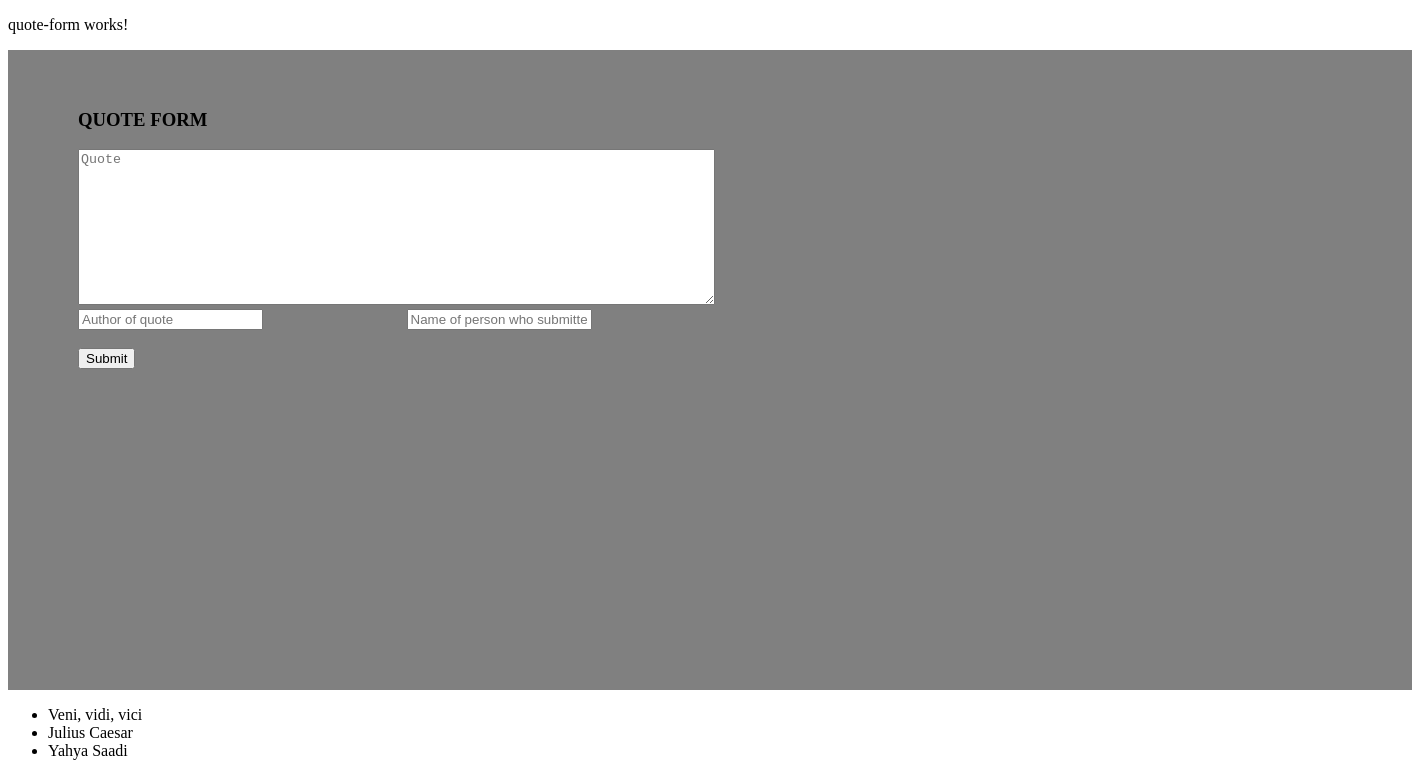
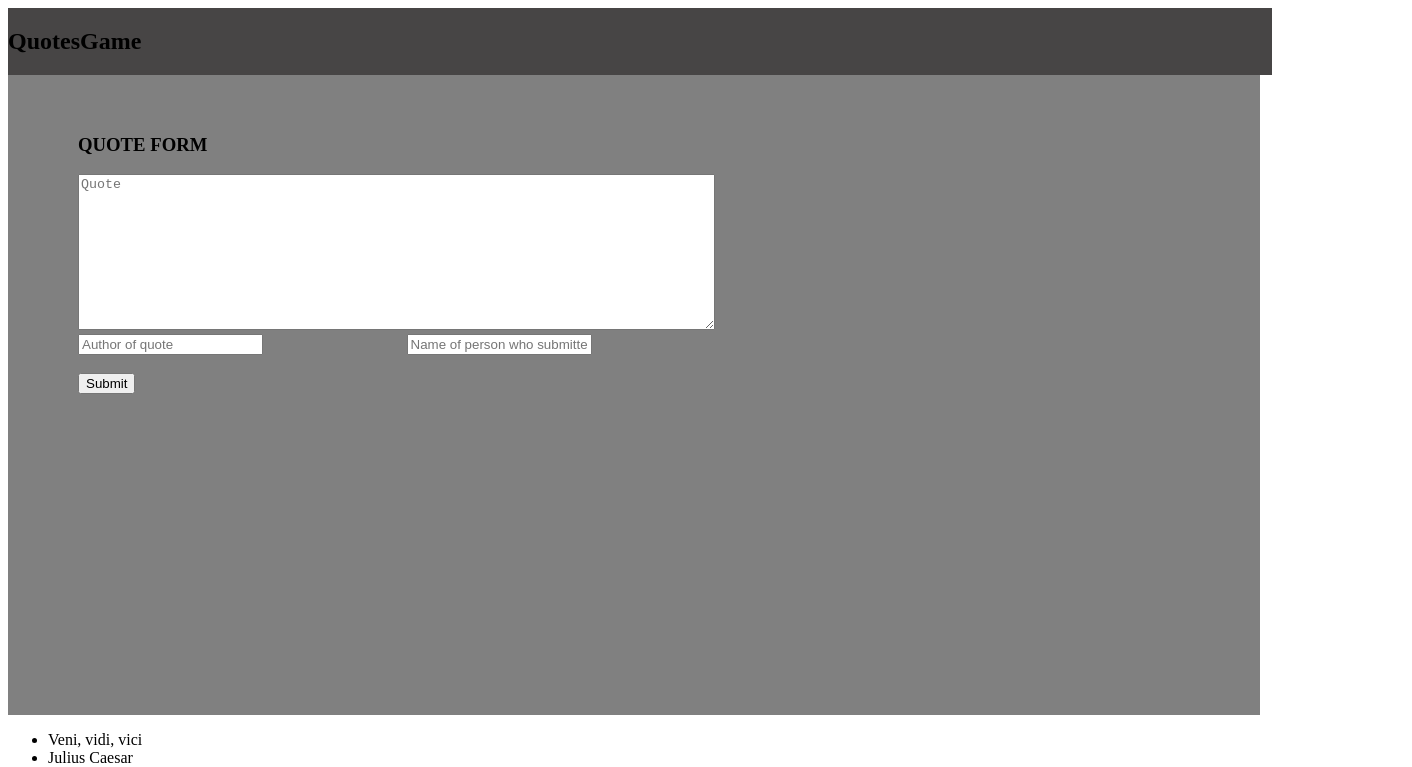
Before and after one commit to yahyasaadi/quotes, an Angular app: page / in a window 1280 px wide. Shown: the top 767 px of the page, 1412 px wide, since content can reach past the window. Built offline with nearby package versions, Linux system fonts and the light colour scheme.

Commit message:
added a navbar with styling

```diff
--- a/src/app/quote-details/quote-details.component.html
+++ b/src/app/quote-details/quote-details.component.html
@@ -1 +1,11 @@
 <p>quote-details works!</p>
+
+<h1>Trying out this</h1>
+
+
+<!-- CODE BELOW DOES NOT WORK -->
+<!-- <ul *ngFor = 'let quote of quotes'>
+    <li>{{quote.quote}}</li>
+    <li>{{quote.quoteAuthor}}</li>
+    <li>{{quote.name}}</li>
+</ul> -->
--- a/src/app/quote-details/quote-details.component.ts
+++ b/src/app/quote-details/quote-details.component.ts
@@ -1,5 +1,7 @@
 import { Component, OnInit } from '@angular/core';
-
+import { Quotes } from '../quotes';
+// This too does not work. Might delete
+import { QuoteFormComponent } from '../quote-form/quote-form.component';
 @Component({
   selector: 'app-quote-details',
   templateUrl: './quote-details.component.html',
--- a/src/app/quote-form/quote-form.component.css
+++ b/src/app/quote-form/quote-form.component.css
@@ -1,5 +1,19 @@
+
+.navbar{
+    width: 100%;
+    /* position: fixed; */
+    top: 0;
+    left: 0;
+    display: flex;
+    justify-content: left;
+    align-items: center;
+    z-index: 9;
+    background: #474545;
+}
+
+
 .quoteForm {
-    width: 100%;
+    width: 88%;
     height: 70vh;
     background-color: grey;
     display: flex;
--- a/src/app/quote-form/quote-form.component.html
+++ b/src/app/quote-form/quote-form.component.html
@@ -1,4 +1,8 @@
-<p>quote-form works!</p>
+<!-- <p>quote-form works!</p> -->
+<!-- navbar -->
+<nav class="navbar">
+  <h1>QuotesGame</h1>
+</nav>
 <!-- Form section -->
 <!-- ADD ngModel TO THE FORM BELOW AND THE NAME VARIABLES -->
 <section class="quoteForm">
@@ -22,9 +26,10 @@
 </section>
 
 <section>
-    <ul *ngFor = 'let quote of quotes'>
-      <li>{{quote.quote}}</li>
-      <li>{{quote.quoteAuthor}}</li>
-      <li>{{quote.name}}</li>
-    </ul>
+  <ul *ngFor = 'let quote of quotes'>
+    <li>{{quote.quote}}</li>
+    <li>{{quote.quoteAuthor}}</li>
+    <li>{{quote.name}}</li>
+  </ul>
+    <app-quote-details></app-quote-details>
 </section>
```
